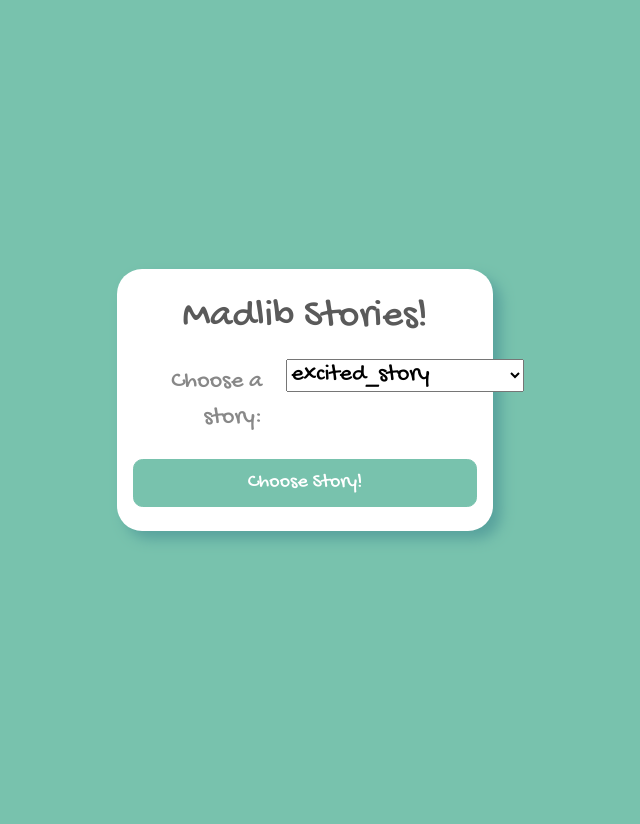
After one commit to AnyaAven/flask-madlibs, a Flask app: page /stories in a window 1280 px wide. The commit adds this page. Shown: the whole page, without its empty margins (335-975 px from the left). Run offline with Flask 3, Linux system fonts and the light colour scheme.

Commit message:
Added functionality to choose a story

```diff
--- a/app.py
+++ b/app.py
@@ -1,23 +1,36 @@
 from flask import Flask, render_template, request
 from flask_debugtoolbar import DebugToolbarExtension
 
-from stories import silly_story
+from stories import stories
 
 app = Flask(__name__)
 app.config['SECRET_KEY'] = "secret"
 
 debug = DebugToolbarExtension(app)
 
+@app.get("/stories")
+def display_story_options():
+    """ Display all optional stories """
 
-@app.get("/")
+    #TODO: can format our story names first to look like Scary instead of scary_story
+    # before adding them into render
+    return render_template(
+        "stories.jinja",
+        madlib_story_names=stories.keys()
+        )
+
+
+@app.get("/stories/form")
 def display_madlibs_form():
     """ Display madlibs form """
 
-    prompts = silly_story.prompts
+    story = request.args.get("storylist")
+    prompts = stories[story].prompts
 
     return render_template(
         "questions.jinja",
-        story_prompts=prompts #NOTE: should this be spaced out? Keyword arguments
+        story_prompts=prompts, #NOTE: should this be spaced out? Keyword arguments
+        story_name=story
     )
 
 
@@ -25,7 +38,8 @@ def display_madlibs_form():
 def display_madlibs_result():
     """ Creates and displays story rendered from the madlibs form inputs """
 
-    story_text = silly_story.get_result_text(request.args)
+    story = request.args.get("storyname")
+    story_text = stories[story].get_result_text(request.args)
 
     return render_template(
         "results.jinja",
--- a/stories.py
+++ b/stories.py
@@ -38,10 +38,7 @@ class Story:
         return text
 
 
-
-
 # Here's a story to get you started
-
 silly_story = Story(
     ["place", "noun", "verb", "adjective", "plural_noun"],
     """Once upon a time, in a long-ago {place}, there lived an exceptionally
@@ -55,3 +52,40 @@ excited_story = Story(
     ["noun", "verb"],
     """OMG!! OMG!! I love to {verb} a {noun}!"""
 )
+
+scary_story = Story(
+["adjective1", "noun1", "verb1", "adjective2", "noun2"],
+"""In the dark, {adjective1} forest, there lurked a terrifying {noun1}.
+It would {verb1} with its {adjective2} {noun2}, sending shivers down
+the spine of anyone who dared to venture near."""
+)
+
+campfire_story = Story(
+["adjective1", "noun1", "verb1", "adjective2", "noun2"],
+"""Gather 'round the campfire, children, and listen closely to the tale
+of the {adjective1} {noun1}. Legend has it that it would {verb1}
+with its {adjective2} {noun2} under the light of the moon."""
+)
+
+swimming_pool_story = Story(
+["adjective1", "noun1", "verb1", "adjective2", "noun2"],
+"""As the sun set over the shimmering {noun1}, a mysterious {adjective1}
+figure emerged. It seemed to {verb1} with the grace of a {adjective2}
+{noun2}, captivating all who watched from the poolside."""
+)
+
+pets_story = Story(
+["adjective1", "noun1", "verb1", "adjective2", "noun2"],
+"""In the cozy corner of the house, there lived a peculiar {adjective1}
+{noun1}. It would {verb1} with such {adjective2} {noun2}, bringing joy
+to all who knew its playful antics."""
+)
+
+stories = {
+    "excited_story": excited_story,
+    "silly_story": silly_story,
+    "scary_story": scary_story,
+    "campfire_story": campfire_story,
+    "swimming_pool_story": swimming_pool_story,
+    "pets_story": pets_story
+}
--- /dev/null
+++ b/templates/stories.jinja
@@ -0,0 +1,29 @@
+{% extends 'base.jinja' %}
+
+{% block title %} Madlibs Stories {% endblock %}
+
+{% block content %}
+
+<h1 class="pt-4 mb-3 text-center">Madlib Stories!</h1>
+
+<div class="ms-3 me-3">
+    <form action="/stories/form" class="pb-4">
+        <div class="mb-3 row">
+
+            <label class="col-5 col-form-label text-end">Choose a story: </label>
+            <div class="col-7">
+                <select name="storylist">
+                    {% for story_name in madlib_story_names %}
+                        <option value="{{ story_name }}" name="story_name">{{ story_name }}</option>
+                    {% endfor %}
+                </select>
+            </div>
+        </div>
+
+        <button class="btn btn-primary btn-lg w-100">
+            Choose Story!
+        </button>
+    </form>
+</div>
+
+{% endblock %}
```
Also changed, not shown: templates/questions.jinja (+7 -0 lines).
